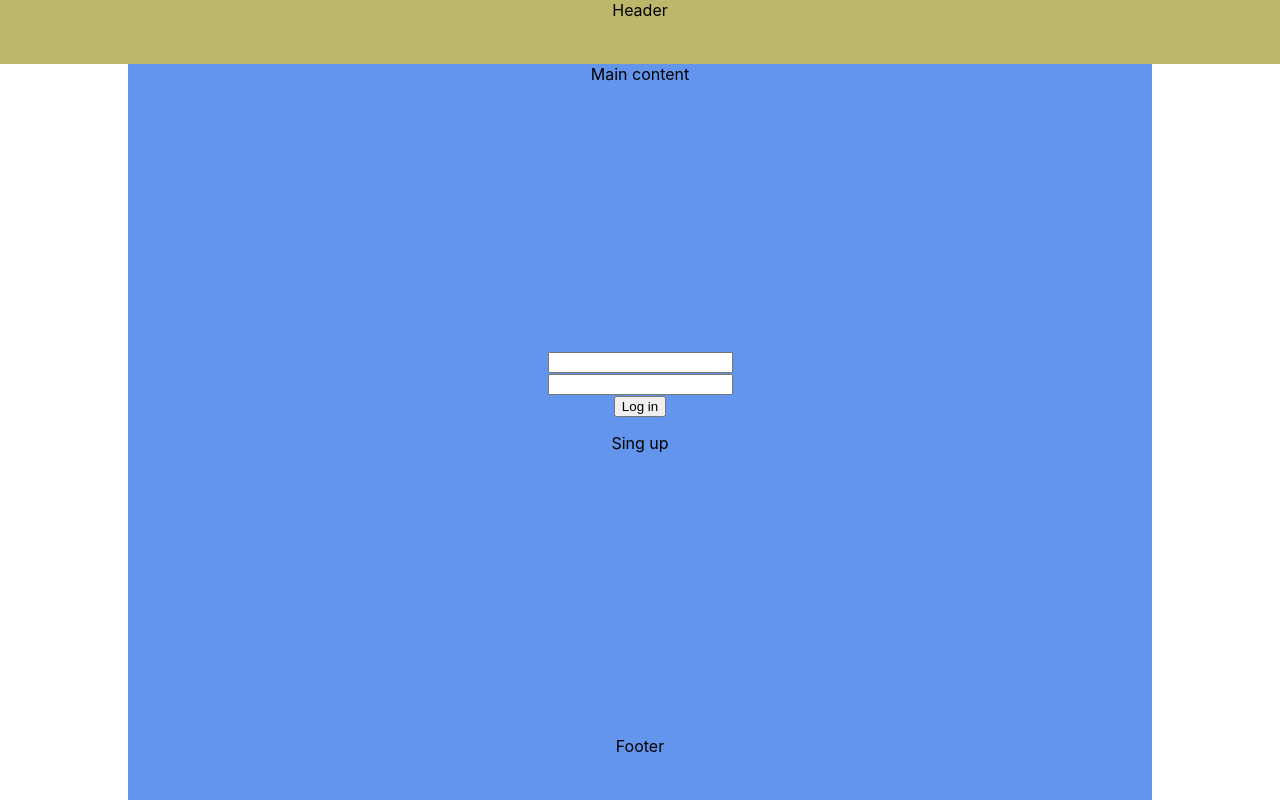
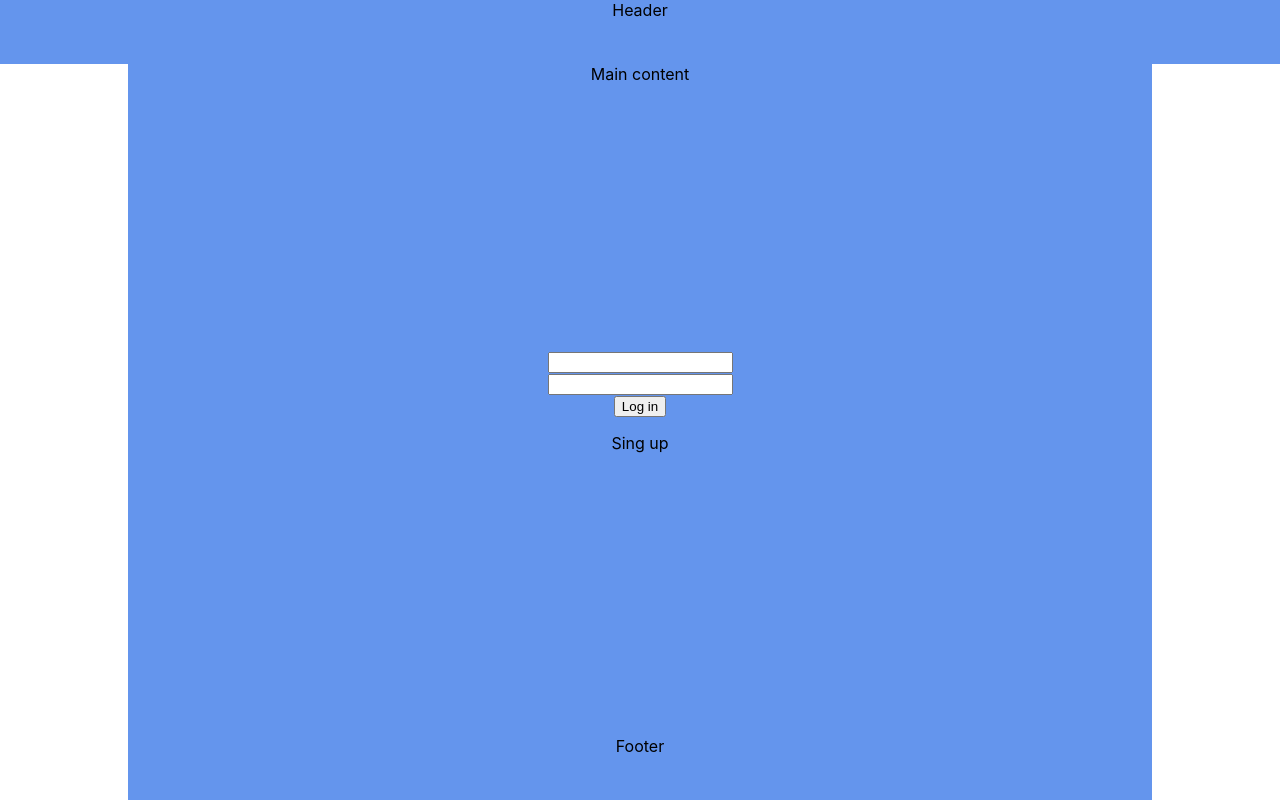
Before and after one commit to VladimirGoloyan/Layout-form, a React (Create React App) app: page / in a window 1280 px wide. Built offline with nearby package versions, Linux system fonts and the light colour scheme.

Commit message:
Branch done

```diff
--- a/src/components/Footer/Footer.css
+++ b/src/components/Footer/Footer.css
@@ -1,4 +1,4 @@
 .Footer{
     height: 64px;
-    background-color: ;
+    background-color: cornflowerblue;
 }
--- a/src/components/Header/Header.css
+++ b/src/components/Header/Header.css
@@ -1,6 +1,6 @@
 .Header{
     height: 64px;
-    background-color: darkkhaki;
+    background-color: cornflowerblue;
     left: 0;
     top: 0;
 }
```
